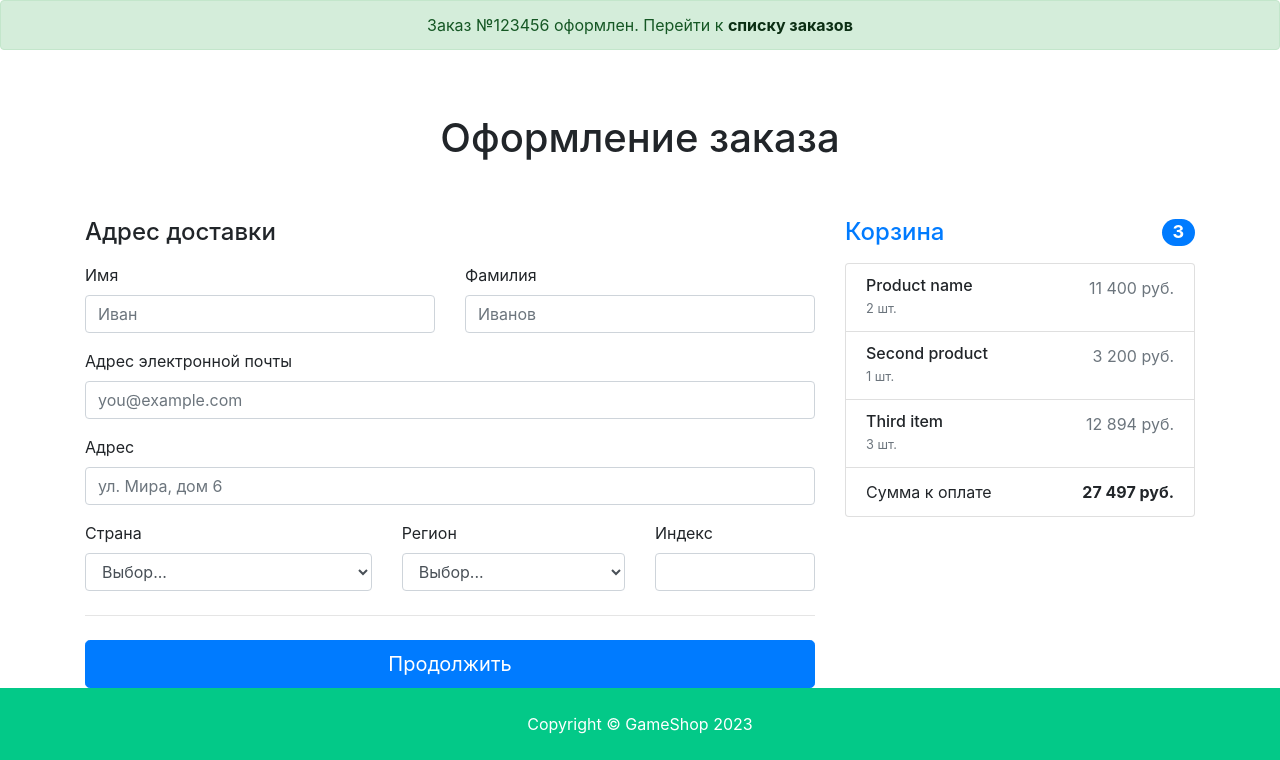
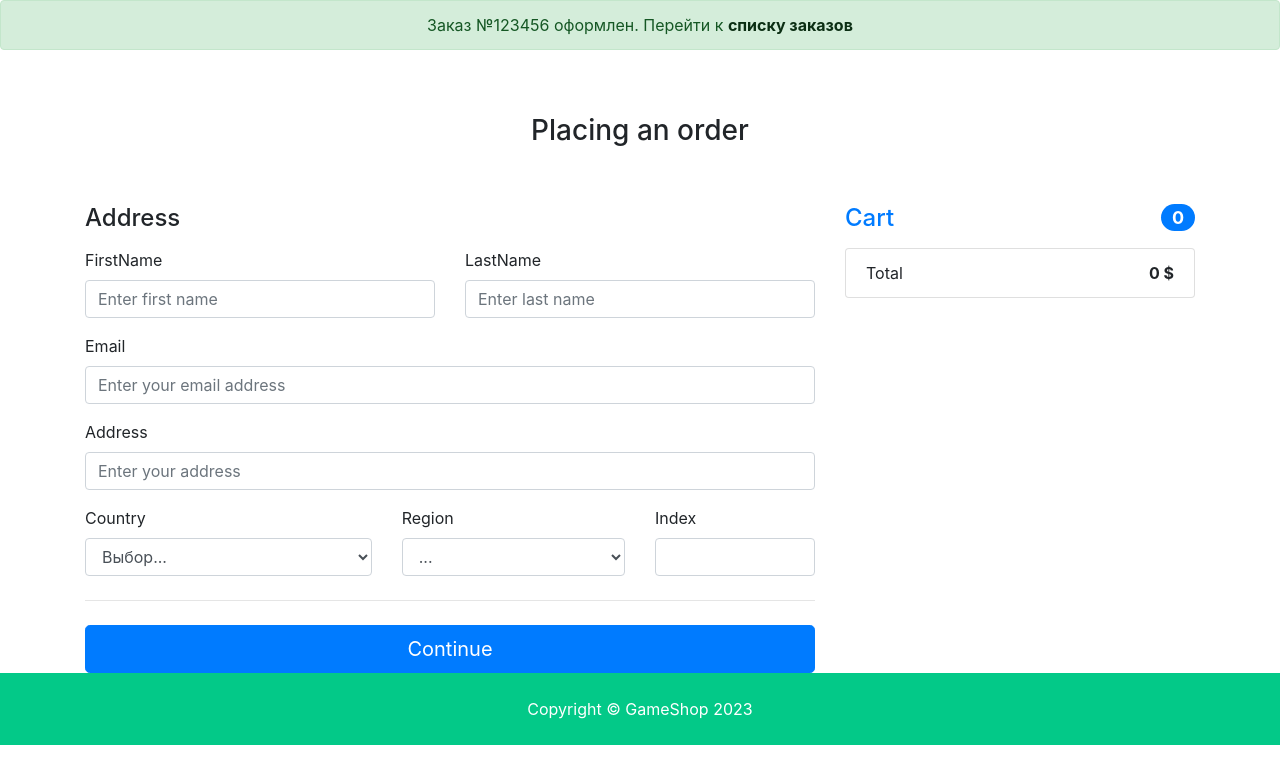
Before and after one commit to artieiev-dmytro/gameshop, a Django app: page /orders/create/ in a window 1280 px wide. Shown: the part 56-816 px from the top of the page. Run offline with Django 3.2, Linux system fonts and the light colour scheme; parts of the project's set-up code (start-up, migrations or seed data) failed here and were passed over; some libraries are stand-ins or nearby versions.

Commit message:
add CreateOrderView

```diff
--- a/games/templates/games/games.html
+++ b/games/templates/games/games.html
@@ -133,7 +133,6 @@
 
     <div class="col-lg-10">
       <div class="row">
-        {% cache 30 page_obj %}
         {% for game in page_obj %}
         <div class="col-lg-3 col-md-6 mb-4">
           <div class="card h-80">
@@ -165,7 +164,6 @@
           </div>
         </div>
         {% endfor %}
-        {% endcache %}
       </div>
       >
 
--- a/orders/forms.py
+++ b/orders/forms.py
@@ -4,6 +4,27 @@ from .models import Order
 
 
 class OrderForm(forms.ModelForm):
+    first_name = forms.CharField(
+        widget=forms.TextInput(
+            attrs={"class": "form-control", "placeholder": "Enter first name"}
+        )
+    )
+    last_name = forms.CharField(
+        widget=forms.TextInput(
+            attrs={"class": "form-control", "placeholder": "Enter last name"}
+        )
+    )
+    email = forms.CharField(
+        widget=forms.EmailInput(
+            attrs={"class": "form-control", "placeholder": "Enter your email address"}
+        )
+    )
+    address = forms.CharField(
+        widget=forms.TextInput(
+            attrs={"class": "form-control", "placeholder": "Enter your address"}
+        )
+    )
+
     class Meta:
         model = Order
         fields = ("first_name", "last_name", "email", "address")
--- a/orders/templates/orders/create_order.html
+++ b/orders/templates/orders/create_order.html
@@ -13,92 +13,78 @@
     </div>
     <div class="container">
         <div class="py-5 text-center">
-            <h1>Оформление заказа</h1>
+            <h3>Placing an order</h3>
         </div>
         <div class="row g-5">
             <div class="col-md-5 col-lg-4 order-md-last">
                 <h4 class="d-flex justify-content-between align-items-center mb-3">
-                    <span class="text-primary">Корзина</span>
-                    <span class="badge badge-primary badge-pill text-white">3</span>
+                    <span class="text-primary">Cart</span>
+                    <span class="badge badge-primary badge-pill text-white">{{cart.all_quantity}}</span>
                 </h4>
                 <ul class="list-group mb-3">
+                    {% for game in cart %}
                     <li class="list-group-item d-flex justify-content-between lh-sm">
                         <div>
-                            <h6 class="my-0">Product name</h6>
-                            <small class="text-muted">2 шт.</small>
+                            <h6 class="my-0">{{game.game.name}}</h6>
+                            <small class="text-muted">{{ game.quantity }}</small>
                         </div>
-                        <span class="text-muted">11 400 руб.</span>
+                        <span class="text-muted">{{ game.total_price }}</span>
                     </li>
-                    <li class="list-group-item d-flex justify-content-between lh-sm">
-                        <div>
-                            <h6 class="my-0">Second product</h6>
-                            <small class="text-muted">1 шт.</small>
-                        </div>
-                        <span class="text-muted">3 200 руб.</span>
-                    </li>
-                    <li class="list-group-item d-flex justify-content-between lh-sm">
-                        <div>
-                            <h6 class="my-0">Third item</h6>
-                            <small class="text-muted">3 шт.</small>
-                        </div>
-                        <span class="text-muted">12 894 руб.</span>
-                    </li>
+                    {% endfor %}
                     <li class="list-group-item d-flex justify-content-between">
-                        <span>Сумма к оплате</span>
-                        <strong>27 497 руб.</strong>
+                        <span>Total</span>
+                        <strong>{{ cart.get_total_price }} $</strong>
                     </li>
                 </ul>
             </div>
             <div class="col-md-7 col-lg-8">
-                <h4 class="mb-3">Адрес доставки</h4>
-                <form>
+                <h4 class="mb-3">Address</h4>
+                <form action="{% url 'orders:create_order' %}" method="post">
+                    {% csrf_token %}
                     <div class="row g-3">
                         <div class="col-sm-6">
-                            <label for="firstName" class="form-label">Имя</label>
-                            <input type="text" class="form-control" id="firstName" placeholder="Иван" value="" required>
+                            <label for="form.first_name.id_for_label" class="form-label">FirstName</label>
+                            {{form.first_name}}
                         </div>
 
                         <div class="col-sm-6">
-                            <label for="lastName" class="form-label">Фамилия</label>
-                            <input type="text" class="form-control" id="lastName" placeholder="Иванов" value="" required>
+                            <label for="form.last_name.id_for_label" class="form-label">LastName</label>
+                            {{form.last_name}}
                         </div>
 
                         <div class="col-12 mt-3">
-                            <label for="email" class="form-label">Адрес электронной почты</label>
-                            <input type="email" class="form-control" id="email" placeholder="you@example.com">
+                            <label for="form.email.id_for_label" class="form-label">Email</label>
+                            {{form.email}}
                         </div>
 
                         <div class="col-12 mt-3">
-                            <label for="address" class="form-label">Адрес</label>
-                            <input type="text" class="form-control" id="address" placeholder="ул. Мира, дом 6" required>
+                            <label for="form.address.id_for_label" class="form-label">Address</label>
+                            {{form.address}}
                         </div>
 
                         <div class="col-md-5 mt-3">
-                            <label for="country" class="form-label">Страна</label>
+                            <label for="country" class="form-label">Country</label>
                             <select class="form-control" id="country" required>
                                 <option value="">Выбор...</option>
-                                <option>Россия</option>
                             </select>
                         </div>
 
                         <div class="col-md-4 mt-3">
-                            <label for="state" class="form-label">Регион</label>
+                            <label for="state" class="form-label">Region</label>
                             <select class="form-control" id="state" required>
-                                <option value="">Выбор...</option>
-                                <option>Московская область</option>
-                                <option>Краснодарский край</option>
+                                <option value="">...</option>
                             </select>
                         </div>
 
                         <div class="col-md-3 mt-3">
-                            <label for="zip" class="form-label">Индекс</label>
+                            <label for="zip" class="form-label">Index</label>
                             <input type="text" class="form-control" id="zip" placeholder="" required>
                         </div>
                     </div>
 
                     <hr class="my-4">
 
-                    <button class="w-100 btn btn-primary btn-lg" type="submit">Продолжить</button>
+                    <button class="w-100 btn btn-primary btn-lg" type="submit">Continue</button>
                 </form>
             </div>
         </div>
--- a/orders/views.py
+++ b/orders/views.py
@@ -1,4 +1,5 @@
 from django.shortcuts import HttpResponseRedirect, get_object_or_404, redirect
+from django.urls import reverse_lazy
 from django.views.generic.base import TemplateView
 from django.views.generic.edit import CreateView
 
@@ -11,6 +12,11 @@ from .cart import Cart
 class CreateOrderView(CreateView):
     template_name = "orders/create_order.html"
     form_class = OrderForm
+    success_url = reverse_lazy("orders:create_order")
+
+    def form_valid(self, form):
+        form.instance.initiator = self.request.user
+        return super().form_valid(form)
 
 
 class CartView(TemplateView):
```
Also changed, not shown: orders/admin.py (+7 -1 lines).
